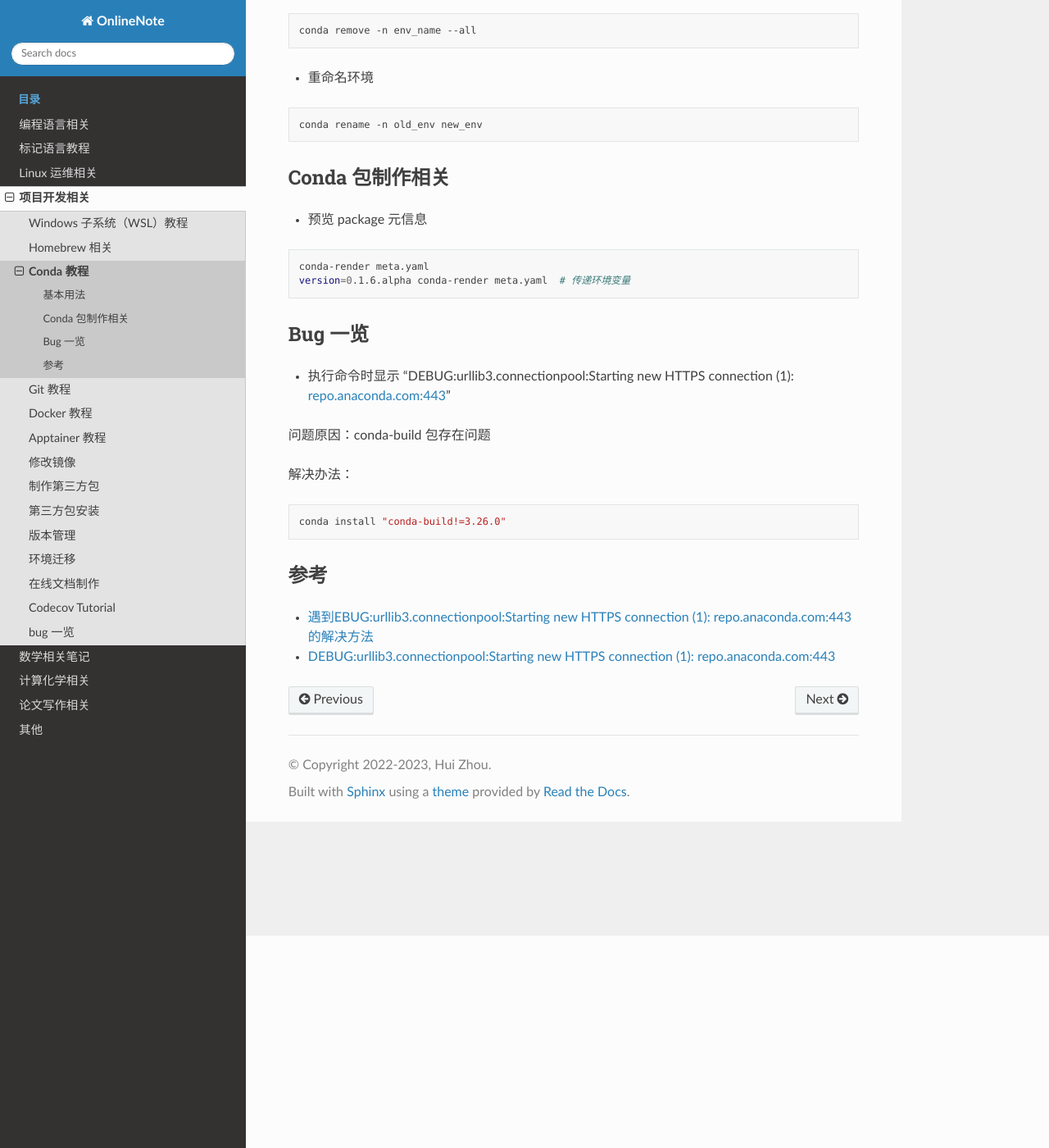
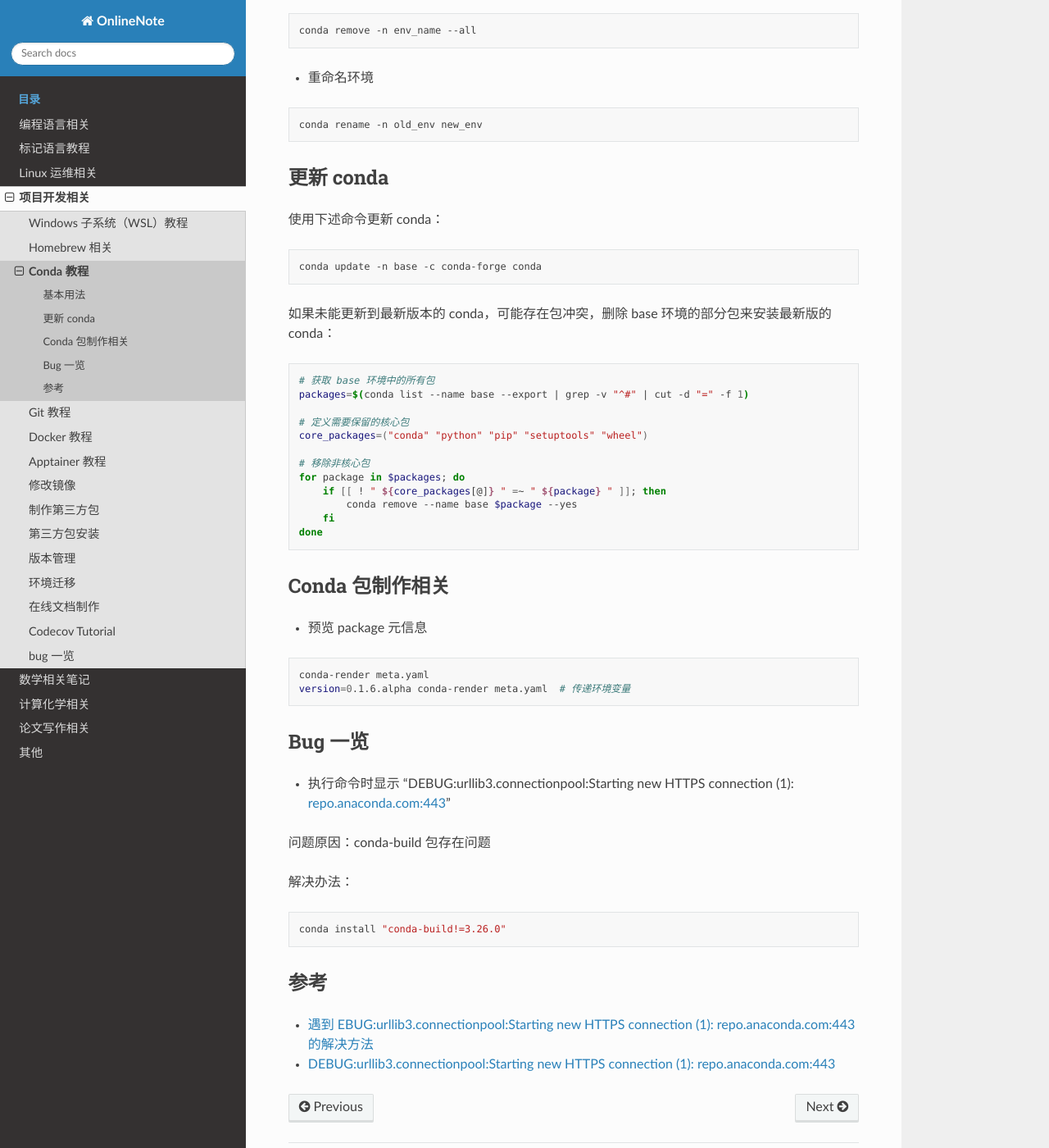
Before and after one commit to Rasic2/CodeNote, a Sphinx documentation site: the page built from docs/source/development/conda.md, in a window 1280 px wide and 1400 px high, scrolled down 259 px. Shown: the whole window at 82% size. Built offline with Sphinx 7.4.7 and the Read the Docs theme 3.1.0, drawn with Linux system fonts in a browser that asks for light colours.

Commit message:
docs: update conda.md

````diff
--- a/docs/source/development/conda.md
+++ b/docs/source/development/conda.md
@@ -12,6 +12,31 @@ conda remove -n env_name --all
 
 ```bash
 conda rename -n old_env new_env
+```
+
+## 更新 conda
+
+使用下述命令更新 conda：
+
+```bash
+conda update -n base -c conda-forge conda
+```
+
+如果未能更新到最新版本的 conda，可能存在包冲突，删除 base 环境的部分包来安装最新版的 conda：
+
+```bash
+# 获取 base 环境中的所有包
+packages=$(conda list --name base --export | grep -v "^#" | cut -d "=" -f 1)
+
+# 定义需要保留的核心包
+core_packages=("conda" "python" "pip" "setuptools" "wheel")
+
+# 移除非核心包
+for package in $packages; do
+    if [[ ! " ${core_packages[@]} " =~ " ${package} " ]]; then
+        conda remove --name base $package --yes
+    fi
+done
 ```
 
 ## Conda 包制作相关
@@ -37,6 +62,6 @@ conda install "conda-build!=3.26.0"
 
 ## 参考
 
-- [遇到EBUG:urllib3.connectionpool:Starting new HTTPS connection (1): repo.anaconda.com:443的解决方法](https://blog.csdn.net/weixin_73141818/article/details/133794445)
+- [遇到 EBUG:urllib3.connectionpool:Starting new HTTPS connection (1): repo.anaconda.com:443 的解决方法](https://blog.csdn.net/weixin_73141818/article/details/133794445)
 
 - [DEBUG:urllib3.connectionpool:Starting new HTTPS connection (1): repo.anaconda.com:443](https://www.cnblogs.com/liujiaxin2018/p/17725178.html)
````
